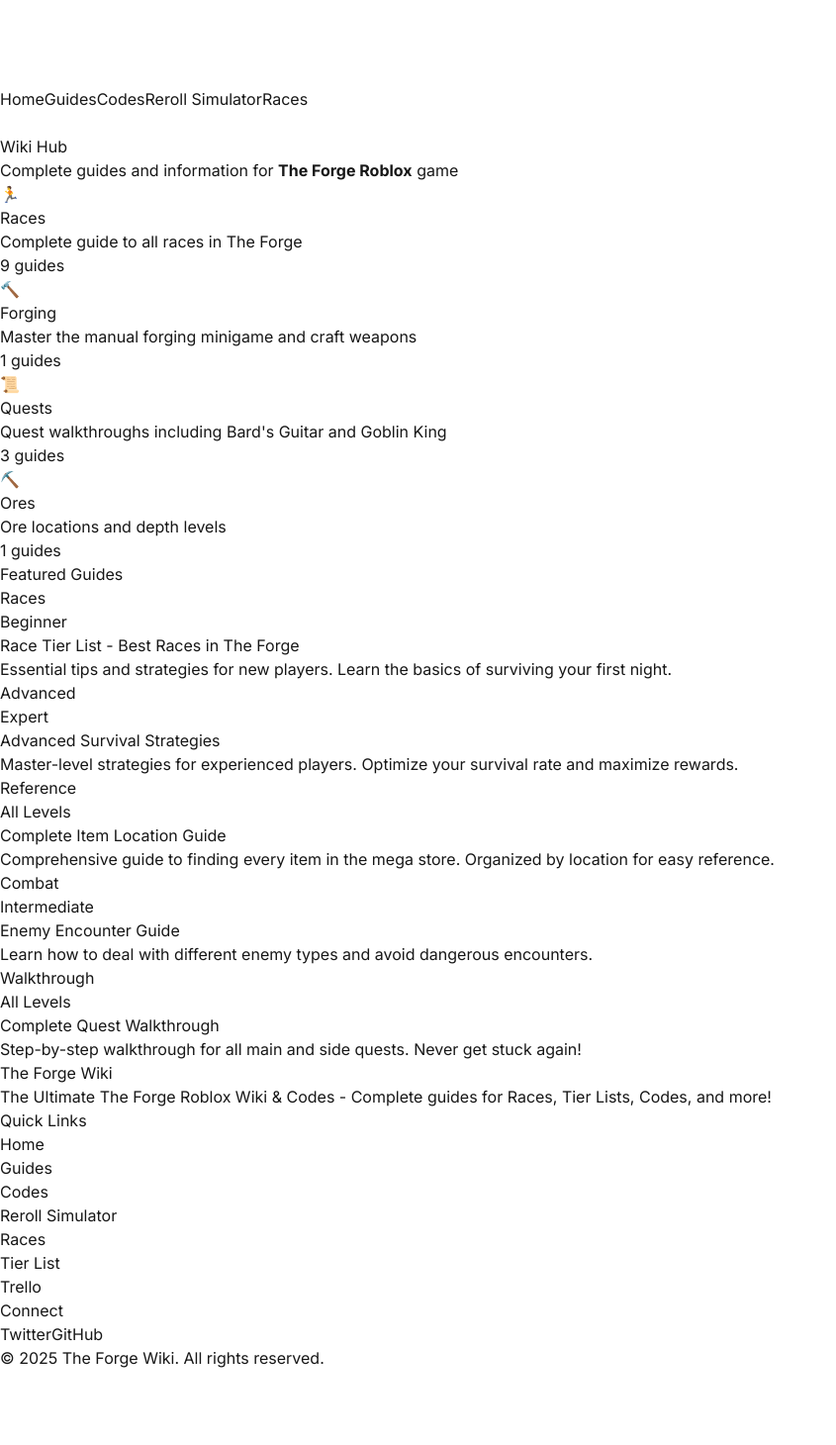
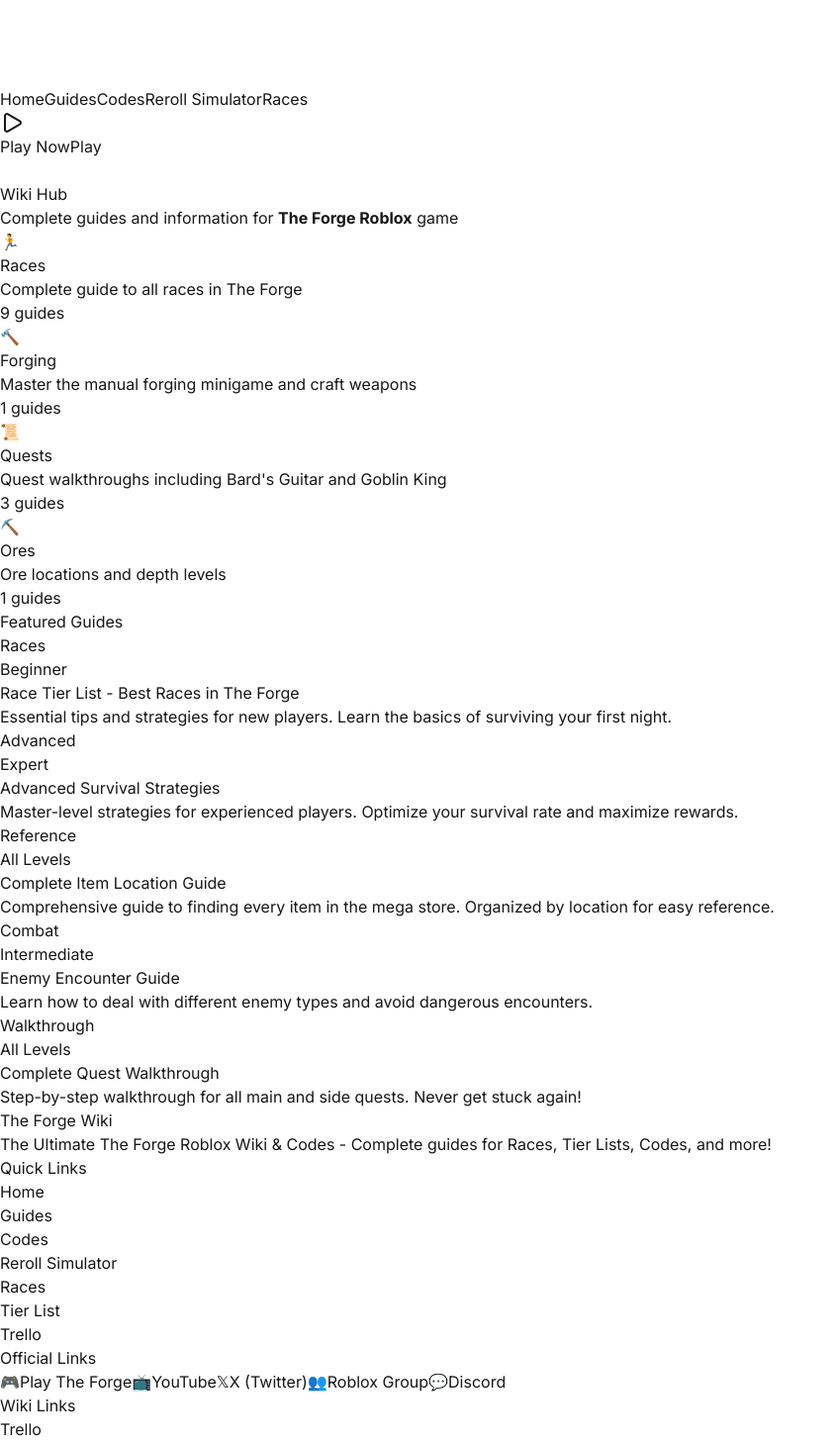
Before and after one commit to baiqwe/thefore, a Next.js app: page /wiki in a window 1280 px wide. Shown: the part 1240-2700 px from the top of the page at 99% size, without its empty margins (0-845 px from the left). Before the commit the page ends 2624 px from the top, so only its background shows below. Built offline with nearby package versions, Linux system fonts and the light colour scheme.

Commit message:
添加官方社交媒体链接和 Play Now 按钮：YouTube、X、Roblox Group、Discord

```diff
--- a/src/components/Footer.tsx
+++ b/src/components/Footer.tsx
@@ -22,26 +22,76 @@
             </ul>
           </div>
           <div>
-            <h4 className="font-semibold mb-4">Connect</h4>
+            <h4 className="font-semibold mb-4">Official Links</h4>
             <div className="space-y-2 text-sm">
-              {siteConfig.links.twitter && (
+              {siteConfig.links.game && (
                 <a
-                  href={siteConfig.links.twitter}
+                  href={siteConfig.links.game}
+                  target="_blank"
+                  rel="noopener noreferrer"
+                  className="text-gray-600 hover:text-amber-600 block flex items-center gap-2"
+                >
+                  <span>🎮</span>
+                  <span>Play The Forge</span>
+                </a>
+              )}
+              {siteConfig.links.youtube && (
+                <a
+                  href={siteConfig.links.youtube}
+                  target="_blank"
+                  rel="noopener noreferrer"
+                  className="text-gray-600 hover:text-red-600 block flex items-center gap-2"
+                >
+                  <span>📺</span>
+                  <span>YouTube</span>
+                </a>
+              )}
+              {siteConfig.links.x && (
+                <a
+                  href={siteConfig.links.x}
+                  target="_blank"
+                  rel="noopener noreferrer"
+                  className="text-gray-600 hover:text-blue-400 block flex items-center gap-2"
+                >
+                  <span>𝕏</span>
+                  <span>X (Twitter)</span>
+                </a>
+              )}
+              {siteConfig.links.robloxGroup && (
+                <a
+                  href={siteConfig.links.robloxGroup}
+                  target="_blank"
+                  rel="noopener noreferrer"
+                  className="text-gray-600 hover:text-blue-600 block flex items-center gap-2"
+                >
+                  <span>👥</span>
+                  <span>Roblox Group</span>
+                </a>
+              )}
+              {siteConfig.links.discord && (
+                <a
+                  href={siteConfig.links.discord}
+                  target="_blank"
+                  rel="noopener noreferrer"
+                  className="text-gray-600 hover:text-indigo-600 block flex items-center gap-2"
+                >
+                  <span>💬</span>
+                  <span>Discord</span>
+                </a>
+              )}
+            </div>
+          </div>
+          <div>
+            <h4 className="font-semibold mb-4">Wiki Links</h4>
+            <div className="space-y-2 text-sm">
+              {siteConfig.links.trello && (
+                <a
+                  href={siteConfig.links.trello}
                   target="_blank"
                   rel="noopener noreferrer"
                   className="text-gray-600 hover:text-blue-600 block"
                 >
-                  Twitter
-                </a>
-              )}
-              {siteConfig.links.github && (
-                <a
-                  href={siteConfig.links.github}
-                  target="_blank"
-                  rel="noopener noreferrer"
-                  className="text-gray-600 hover:text-blue-600 block"
-                >
-                  GitHub
+                  Trello
                 </a>
               )}
             </div>
--- a/src/components/Navbar.tsx
+++ b/src/components/Navbar.tsx
@@ -1,30 +1,42 @@
 import Link from 'next/link'
 import { siteConfig } from '@/config/site'
 import SearchBar from './SearchBar'
+import { Play } from 'lucide-react'
 
 export default function Navbar() {
   return (
     <nav className="border-b bg-white shadow-sm sticky top-0 z-40">
       <div className="container mx-auto px-4">
         <div className="flex h-16 items-center justify-between gap-4">
-          <Link href="/" className="text-xl font-bold text-blue-600 hover:text-blue-700 flex-shrink-0">
+          <Link href="/" className="text-xl font-bold text-amber-600 hover:text-amber-700 flex-shrink-0">
             {siteConfig.name}
           </Link>
           <div className="flex-1 max-w-md hidden md:block">
             <SearchBar />
           </div>
-          <div className="flex space-x-4 lg:space-x-6 flex-shrink-0">
+          <div className="flex items-center space-x-4 lg:space-x-6 flex-shrink-0">
             {siteConfig.mainNav.slice(0, 5).map((item) => (
               <Link
                 key={item.href}
                 href={item.href}
                 target={item.external ? "_blank" : undefined}
                 rel={item.external ? "noopener noreferrer" : undefined}
-                className="text-sm font-medium text-gray-700 hover:text-blue-600 transition-colors hidden lg:block"
+                className="text-sm font-medium text-gray-700 hover:text-amber-600 transition-colors hidden lg:block"
               >
                 {item.title}
               </Link>
             ))}
+            {/* Play Now Button */}
+            <a
+              href={siteConfig.links.game}
+              target="_blank"
+              rel="noopener noreferrer"
+              className="bg-gradient-to-r from-amber-600 to-orange-600 text-white px-4 py-2 rounded-lg font-semibold hover:from-amber-700 hover:to-orange-700 transition-colors flex items-center gap-2 text-sm whitespace-nowrap"
+            >
+              <Play className="h-4 w-4" />
+              <span className="hidden sm:inline">Play Now</span>
+              <span className="sm:hidden">Play</span>
+            </a>
             {/* Mobile menu button */}
             <div className="lg:hidden">
               <button className="text-gray-700 hover:text-blue-600">
--- a/src/config/site.ts
+++ b/src/config/site.ts
@@ -8,6 +8,12 @@
     twitter: "https://twitter.com/theforgewiki",
     github: "https://github.com/theforgewiki",
     trello: "https://trello.com/theforge",
+    // Official The Forge Links
+    game: "https://www.roblox.com/games/76558904092080/The-Forge-BETA",
+    youtube: "https://www.youtube.com/@fireatacck_rblx",
+    x: "https://x.com/FireAtacck",
+    robloxGroup: "https://www.roblox.com/communities/35489258/The-Forge-Community#!/about",
+    discord: "https://discord.com/invite/CYGu5ax4eu",
   },
   mainNav: [
     { title: "Home", href: "/" },
```
